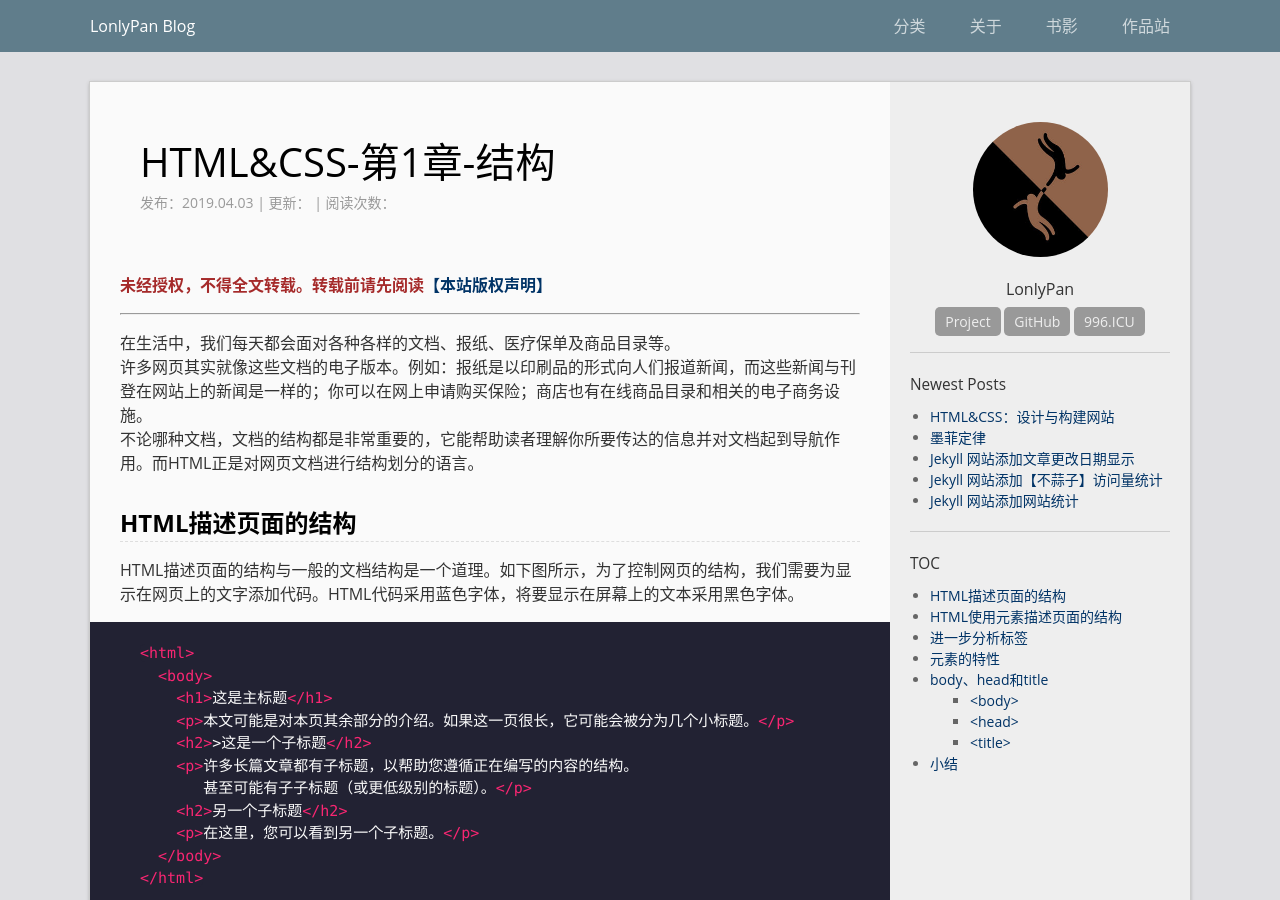
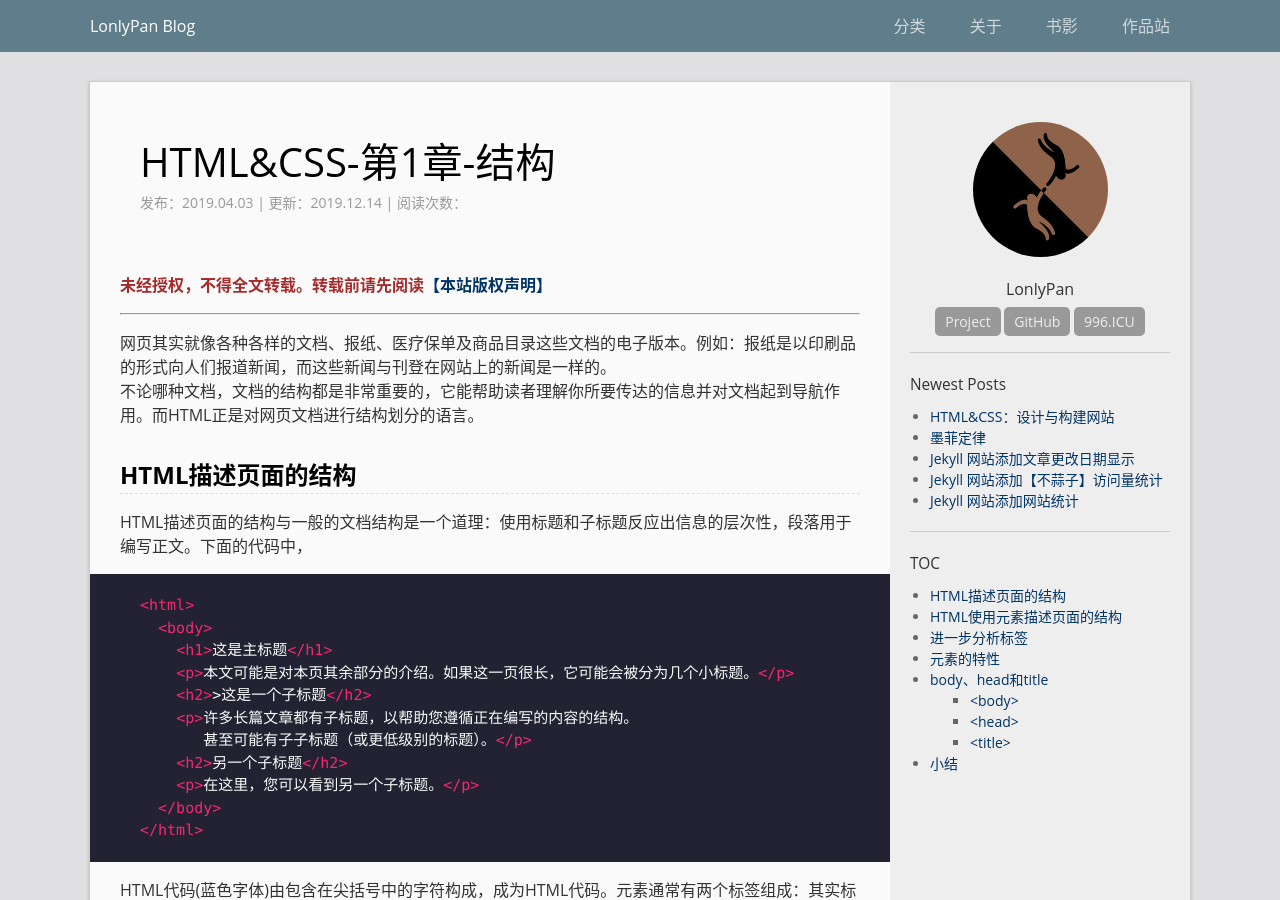
Before and after one commit to LonlyStack/LonlyPan.github.io, a Jekyll site: the page built from _posts/2019-04-02-HTML&CSS-第1章-结构.md, in a window 1280 px wide and 900 px high. Built offline with Jekyll 4.4.1, drawn with Linux system fonts in a browser that asks for light colours; comment, search, counter and statistics services are not loaded.

Commit message:
修改文件: _posts/2019-04-02-HTML&CSS-第1章-结构.md

````diff
--- a/_posts/2019-04-02-HTML&CSS-第1章-结构.md
+++ b/_posts/2019-04-02-HTML&CSS-第1章-结构.md
@@ -2,17 +2,17 @@
 layout: post
 title:  "HTML&CSS-第1章-结构"
 date:   2019-04-03 11:12
+last_modified_at:  2019-12-14
 categories: html&css
 ---
 
-在生活中，我们每天都会面对各种各样的文档、报纸、医疗保单及商品目录等。
-许多网页其实就像这些文档的电子版本。例如：报纸是以印刷品的形式向人们报道新闻，而这些新闻与刊登在网站上的新闻是一样的；你可以在网上申请购买保险；商店也有在线商品目录和相关的电子商务设施。
+网页其实就像各种各样的文档、报纸、医疗保单及商品目录这些文档的电子版本。例如：报纸是以印刷品的形式向人们报道新闻，而这些新闻与刊登在网站上的新闻是一样的。
 不论哪种文档，文档的结构都是非常重要的，它能帮助读者理解你所要传达的信息并对文档起到导航作用。而HTML正是对网页文档进行结构划分的语言。
 
 <!--more-->
 ## HTML描述页面的结构
 
-HTML描述页面的结构与一般的文档结构是一个道理。如下图所示，为了控制网页的结构，我们需要为显示在网页上的文字添加代码。HTML代码采用蓝色字体，将要显示在屏幕上的文本采用黑色字体。
+HTML描述页面的结构与一般的文档结构是一个道理：使用标题和子标题反应出信息的层次性，段落用于编写正文。下面的代码中，
 
 ```html
 <html>
````
